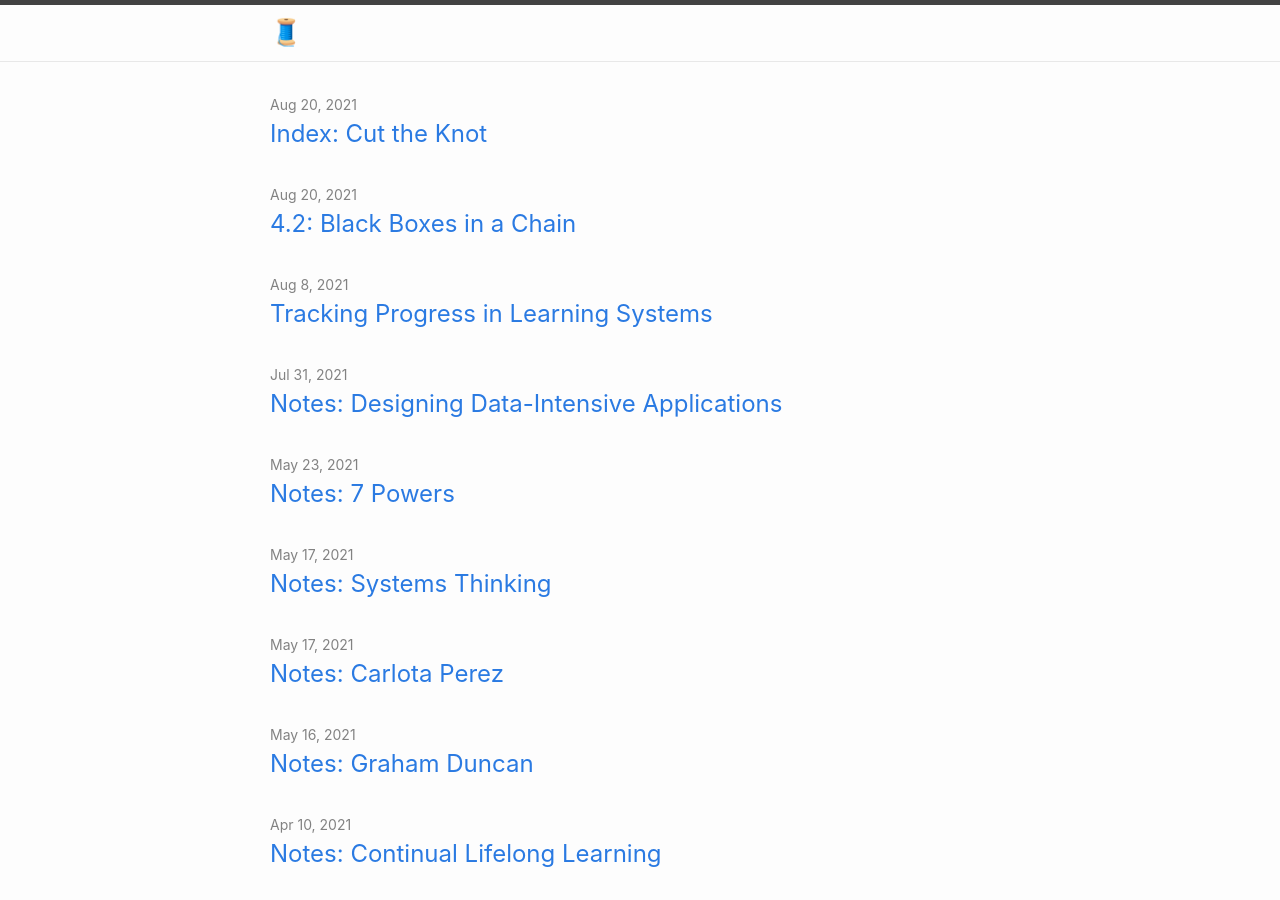
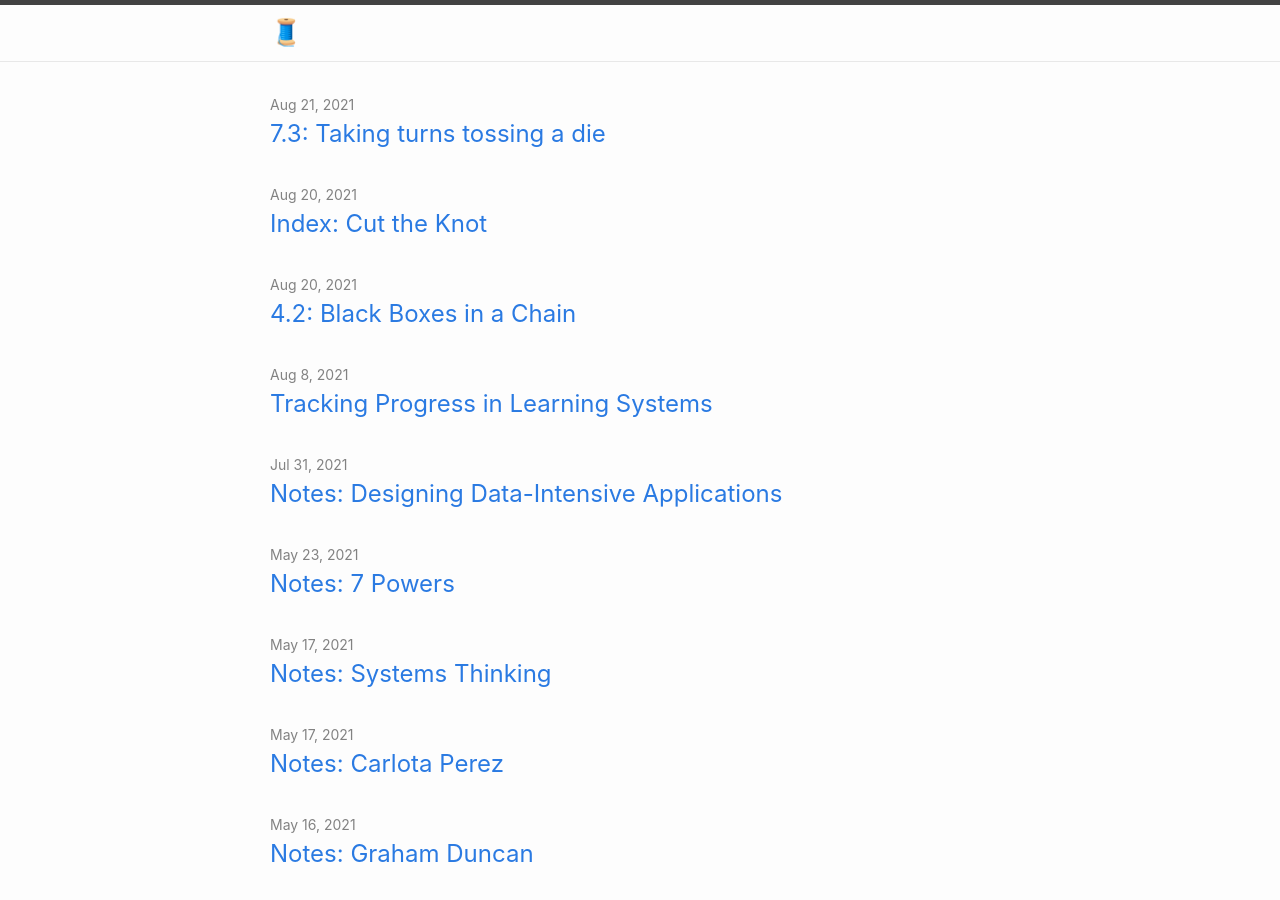
Before and after one commit to jovsa/jovsa.github.io, a Jekyll site: the page built from index.md, in a window 1280 px wide and 900 px high. Built offline with Jekyll 4.4.1, drawn with Linux system fonts in a browser that asks for light colours.

Commit message:
started question taking turns tossing a die

```diff
--- /dev/null
+++ b/_posts/cut-the-knot/2021-08-21-taking-turn-to-toss-die.md
@@ -0,0 +1,9 @@
+---
+layout: post
+title: "7.3: Taking turns tossing a die"
+categories: notes
+chapter: "7: Conditional Probability"
+modified_date: "Aug 21, 2021"
+author:
+- Jovan Sardinha
+---
```
Also changed, not shown: _posts/cut-the-knot/2021-08-20-cut-the-knot-index.md (+3 -2 lines).
